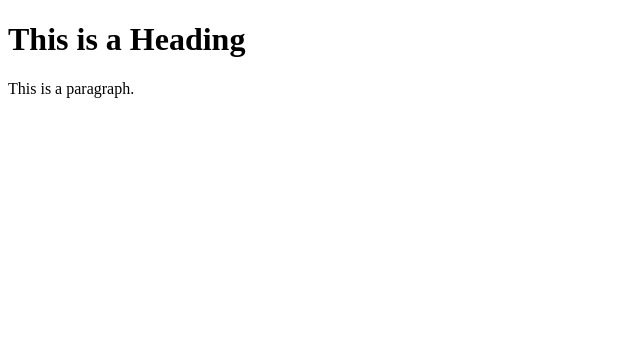
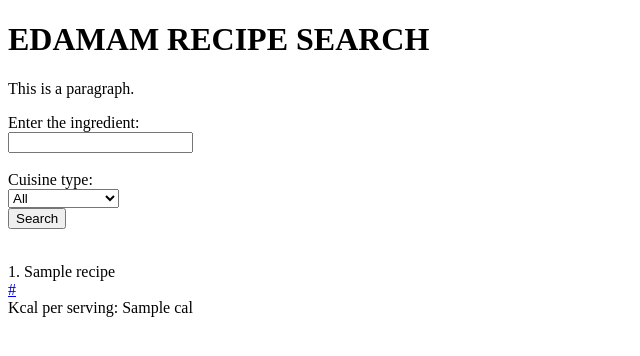
Before and after one commit to urszkam/RecipeSearch, a Flask app: template templates/index.html in a window 1280 px wide. Shown: the top 356 px of the page, without its empty margins (0-640 px from the left). Run offline with Flask 2, Linux system fonts and the light colour scheme; the template is opened without the code that fills it: most values are stand-ins (such as "Sample title", 1, 10 or a date in 2020).

Commit message:
completed all the fundamental functionalities (display search results by a given ingredient)

```diff
--- a/app.py
+++ b/app.py
@@ -1,13 +1,68 @@
+# import packages
 from flask import Flask
 from flask import render_template
+from flask import request, redirect, url_for, flash
+import requests
 
-app = Flask(__name__, template_folder = 'templates')
+app = Flask(__name__, template_folder='templates')
+
+# secret key
+app.config.update(dict(
+    SECRET_KEY='verysecretkey', ))
 
 
-@app.route('/')
+def search():
+    # declare an ingredient
+    app_id = '30a1cf92'
+    app_key = '001a381e6201c9fbf86f0b3035b6d2cc'
+
+    # variables from user's form
+    ingredient = request.form.get('ingredient')
+    c_type = request.form.get('c_type')
+    search_url = 'https://api.edamam.com/api/recipes/v2?type=public' \
+                 '&q={}&app_id={}&app_key={}'.format(ingredient, app_id, app_key)
+    response = requests.get(search_url)
+    search_results = response.json()
+    global recipes
+    recipes = search_results['hits']
+    return recipes
+
+
+cuisine_type = [
+    {'group': 'Asian', type: ['Asian', 'Chinese', 'Indian', 'Japanese', 'Middle Eastern', 'South East Asian']},
+    {'group': 'American', type: ['American', 'Mexican', 'South American']},
+    {'group': 'European',
+     type: ['British', 'Central European', 'Eastern European', 'French', 'Italian', 'Mediterranean', 'Nordic']},
+    {'group': 'Other', type: ['Kosher', 'Caribbean']}]
+
+
+def show_results():
+    search()
+
+    i = 0
+    global list_of_recipes
+    list_of_recipes = []
+
+    for recipe in recipes:
+        label = recipe['recipe']['label']
+        url = recipe['recipe']['url']
+        cal = recipe['recipe']['calories']
+        i += 1
+        list_of_recipes.append({'index': i, 'label': label, 'url': url, 'cal': round(cal)})
+
+    return list_of_recipes
+
+
+@app.route('/', methods=['GET', 'POST'])
 def index():
-    # return 'Cześć, tu Python!'
-    return render_template('index.html')
+    if request.method == 'POST':
+        show_results()
+        # return redirect(url_for('index'))
+
+    return render_template(
+        'index.html',
+        cuisine=cuisine_type,
+        list_of_recipes=list_of_recipes)
 
 
 if __name__ == '__main__':
--- a/templates/index.html
+++ b/templates/index.html
@@ -5,9 +5,42 @@
     </head>
     <body>
 
-    <h1>This is a Heading</h1>
+    <h1>EDAMAM RECIPE SEARCH</h1>
+
     <p>This is a paragraph.</p>
-<!--    <img src= url alt="W3Schools.com">-->
+
+    <form method="POST">
+
+        <label for="ingredient">Enter the ingredient:</label><br>
+        <input type="text" id="ingredient" name="ingredient">
+        <br><br>
+
+        <label for="c_type">Cuisine type:</label><br>
+        <select id="c_type" name='c_type'>
+            <option selected>All</option>
+            {% for c in cuisine %}
+                <optgroup label={{c.group}}>
+                    {% set pnr = loop.index0 %}
+                    {% for t in c.type %}
+                        <option>{{t}}</option>
+                    {% endfor %}
+                </optgroup>
+            {% endfor %}
+        </select>
+        <br>
+
+        <button type="submit">Search</button>
+
+    </form>
+    <br>
+    <p>
+        {% for recipe in list_of_recipes %}
+            {{recipe.index}}. {{ recipe.label }}<br>
+            <a href="{{recipe.url}}">{{recipe.url}}</a> <br>
+            Kcal per serving: {{recipe.cal}}<br><br>
+        {% endfor %}
+    </p>
+<!--    <img src= url alt="recipe image">-->
 
     </body>
 </html>
```
